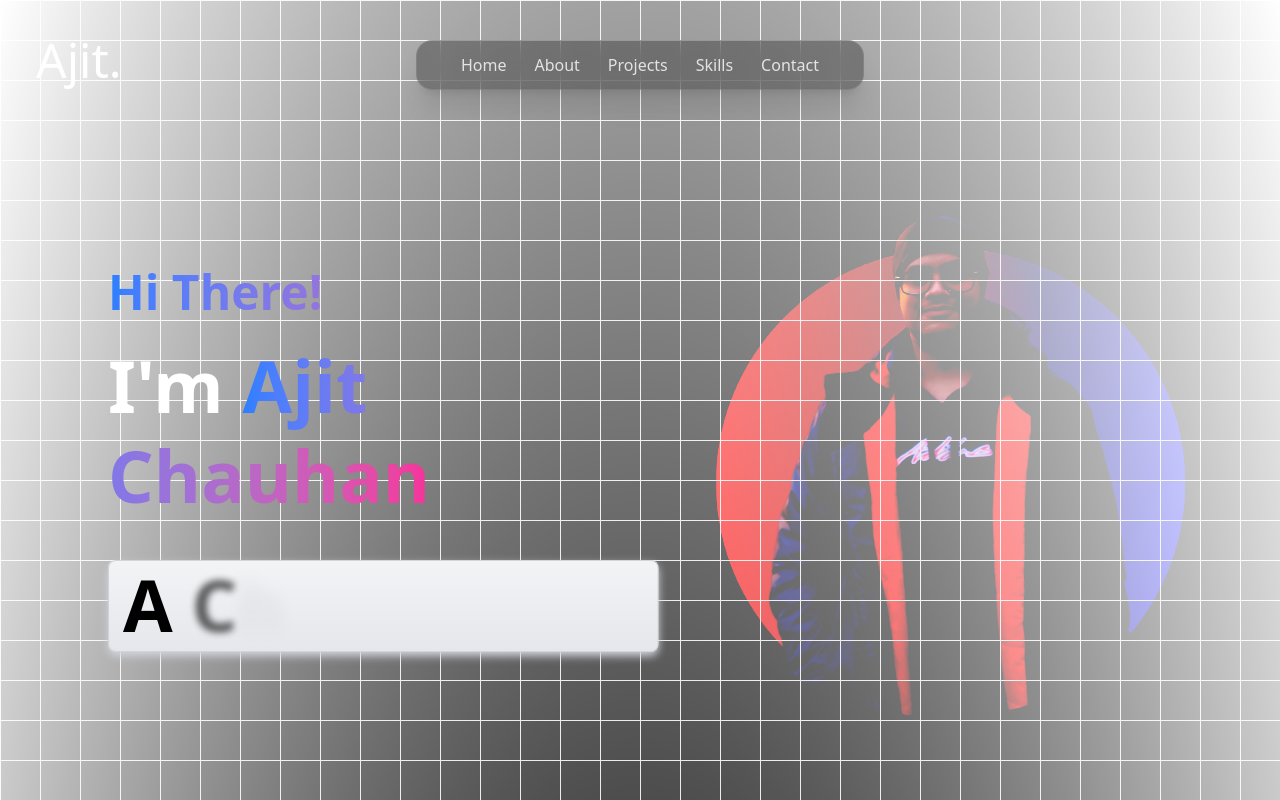
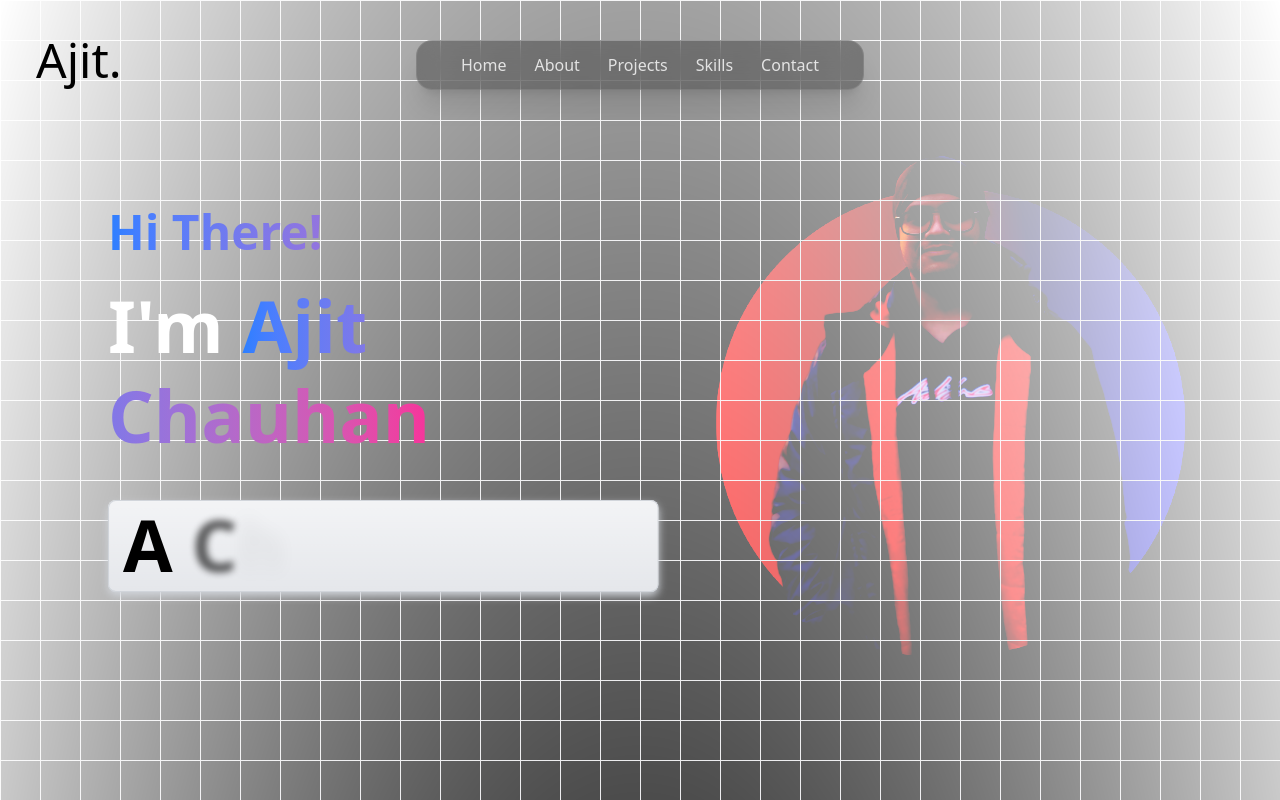
Before and after one commit to ajit200315/Ajit, a React (Vite) app: page / in a window 1280 px wide. Shown: the top 800 px of the page. Built offline with nearby package versions, Linux system fonts and the light colour scheme.

Commit message:
NavBar is Function and Not Scrolling bug is also fixed along with another bug of navbar going under some componet

```diff
--- a/src/App.jsx
+++ b/src/App.jsx
@@ -59,14 +59,15 @@ function App() {
 
   return (
     <>
-      <div className="bg-black text-white overflow-x-hidden scale-z-150">
-        {/* Header Section */}
-        <div className="p-4 sm:p-6 md:pt-9 relative z-10">
+    <div className=" relative z-10">
           <p className="text-3xl sm:text-4xl md:text-5xl absolute top-4 left-4 sm:top-6 sm:left-6 md:top-9 md:left-9 z-20">
             Ajit.
           </p>
           <GlassmorphicNavbar />
         </div>
+      <div className="bg-black text-white overflow-x-hidden scale-z-50">
+        {/* Header Section */}
+
 
         {/* Main Content Section */}
         <div className="relative min-h-screen flex flex-col lg:flex-row items-center justify-between px-4 sm:px-6 md:pl-27">
@@ -101,7 +102,7 @@ function App() {
         </div>
 
         {/* About Me Section - Full Page */}
-        <section className="min-h-screen flex flex-col lg:flex-row items-center justify-center px-4 sm:px-6 md:px-12 lg:px-16 xl:px-20 relative">
+        <section id="about" className="min-h-screen flex flex-col lg:flex-row items-center justify-center px-4 sm:px-6 md:px-12 lg:px-16 xl:px-20 relative">
           {/* About Me Image */}
           <div className="w-full lg:w-1/2 flex justify-center lg:justify-start mb-8 lg:mb-0">
             <img
@@ -167,7 +168,7 @@ function App() {
           </div>
         </section>
 
-        <section className="min-h-screen flex flex-col lg:flex-row items-center justify-center px-4 sm:px-6 md:px-12 lg:px-16 xl:px-20 relative">
+        <section id="projects" className="min-h-screen flex flex-col lg:flex-row items-center justify-center px-4 sm:px-6 md:px-12 lg:px-16 xl:px-20 relative">
           <div className="text-center">
             <p className="text-lg sm:text-xl md:text-2xl leading-relaxed text-gray-600 font-bold">
               Check out my
@@ -184,7 +185,7 @@ function App() {
         </section>
 
         {/* Project Section */}
-        <section className="min-h-screen flex flex-col items-center justify-center px-4 sm:px-6 md:px-12 lg:px-16 xl:px-20 relative">
+        <section  id="skills" className="min-h-screen flex flex-col items-center justify-center px-4 sm:px-6 md:px-12 lg:px-16 xl:px-20 relative">
           <h2 className="text-6xl bg-gradient-to-r from-blue-500 to-pink-500 text-transparent bg-clip-text mb-10">
             Tech Stack
           </h2>
@@ -320,10 +321,6 @@ function App() {
         <div className="flex justify-center">
         <Footer/>
         </div>
-
-
-
-
         <Background />
       </div>
     </>
```
